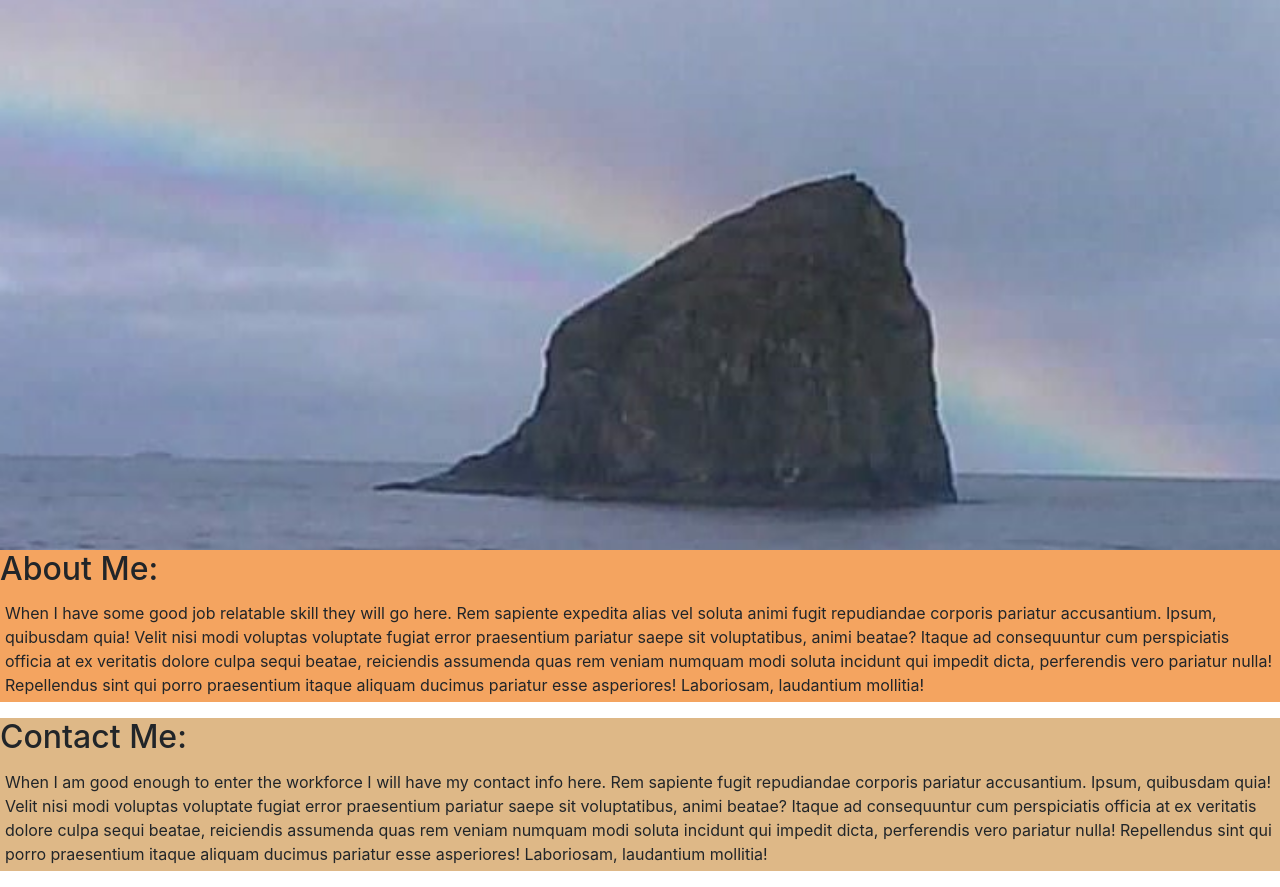
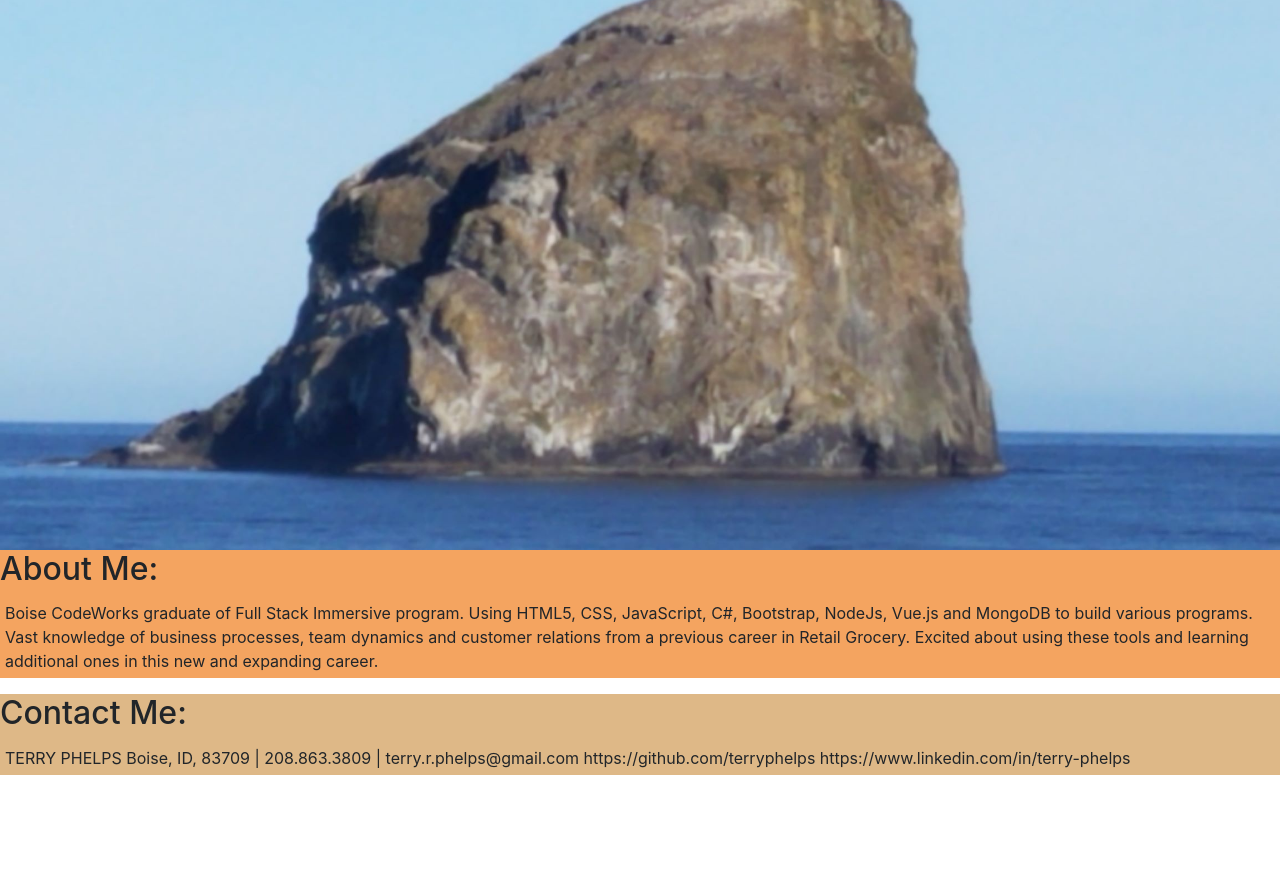
Before and after one commit to terryphelps/landing-page, a plain HTML site: page index.html in a window 1280 px wide. Shown: the part 250-1137 px from the top of the page. After the commit the page ends 1041 px from the top, so only its background shows below. Drawn offline with nearby package versions, Linux system fonts and the light colour scheme.

Commit message:
Refactored from Landing page

```diff
--- a/index.html
+++ b/index.html
@@ -7,23 +7,24 @@
   <meta http-equiv="X-UA-Compatible" content="ie=edge">
   <link rel="stylesheet" href="https://use.fontawesome.com/releases/v5.3.1/css/all.css"
     integrity="sha384-mzrmE5qonljUremFsqc01SB46JvROS7bZs3IO2EmfFsd15uHvIt+Y8vEf7N7fWAU" crossorigin="anonymous">
-  <link <link rel="stylesheet" href="https://stackpath.bootstrapcdn.com/bootstrap/4.2.1/css/bootstrap.min.css"
+  <link rel="stylesheet" href="https://stackpath.bootstrapcdn.com/bootstrap/4.2.1/css/bootstrap.min.css"
     integrity="sha384-GJzZqFGwb1QTTN6wy59ffF1BuGJpLSa9DkKMp0DgiMDm4iYMj70gZWKYbI706tWS" crossorigin="anonymous">
   <link rel="stylesheet" href="style.css">
-  <title>Landing Page</title>
+  <title>Terry's Page</title>
 </head>
 
 <body>
   <header id="landing">
     <div class="container-fluid">
-      <div class=" row">
-        <div style="padding-top:16px;" class="col-2">
+      <div class="row">
+        <div class="col-4" style="padding-top:16px;">
           <a href="#aboutJump" style="text-align:left; color: black;" class="left">About</a>
         </div>
-        <div class="col-8">
-          <h1 style="text-align:center; height:100vh; width:73vh;">Terry Phelps</h1>
+        <div class="col-4">
+          <h1 style="text-align:center;">Terry Phelps</h1>
+          <!-- <h1 style="text-align:center; height:100vh; width:73vh;">Terry Phelps</h1> -->
         </div>
-        <div style="padding-top:16px;" class="col-2">
+        <div class="col-4" style="padding-top:16px;">
           <a href="#contactJump" style="text-align:right; color: black;" class="right">Contact</a>
         </div>
       </div>
@@ -32,27 +33,20 @@
 
   <div id="aboutJump">
     <H2>About Me:</H2>
-    <p style="text-align:left; padding: 5px;">When I have some good job relatable skill they will go here. Rem sapiente
-      expedita alias
-      vel soluta animi
-      fugit repudiandae corporis pariatur accusantium. Ipsum, quibusdam quia! Velit nisi modi voluptas voluptate
-      fugiat error praesentium pariatur saepe sit voluptatibus, animi beatae? Itaque ad consequuntur cum
-      perspiciatis officia at ex veritatis dolore culpa sequi beatae, reiciendis assumenda quas rem veniam numquam
-      modi soluta incidunt qui impedit dicta, perferendis vero pariatur nulla! Repellendus sint qui porro
-      praesentium itaque aliquam ducimus pariatur esse asperiores! Laboriosam, laudantium mollitia!
+    <p style="text-align:left; padding: 5px;">Boise CodeWorks graduate of Full Stack Immersive program. Using HTML5,
+      CSS, JavaScript, C#, Bootstrap, NodeJs, Vue.js
+      and MongoDB to build various programs. Vast knowledge of business processes, team dynamics and customer relations
+      from a
+      previous career in Retail Grocery. Excited about using these tools and learning additional ones in this new and
+      expanding career.
     </p>
   </div>
   <div id="contactJump">
     <h2>Contact Me:</h2>
-    <p style="text-align:left; padding: 5px;">When I am good enough to enter the workforce I will have my contact info
-      here. Rem sapiente
-      fugit repudiandae corporis pariatur accusantium. Ipsum, quibusdam quia! Velit nisi modi voluptas voluptate
-      fugiat error praesentium pariatur saepe sit voluptatibus, animi beatae? Itaque ad consequuntur cum
-      perspiciatis officia at ex veritatis dolore culpa sequi beatae, reiciendis assumenda quas rem veniam numquam
-      modi soluta incidunt qui impedit dicta, perferendis vero pariatur nulla! Repellendus sint qui porro
-      praesentium itaque aliquam ducimus pariatur esse asperiores! Laboriosam, laudantium mollitia!
+    <p style="text-align:left; padding: 5px;">TERRY PHELPS Boise, ID, 83709 | 208.863.3809 | terry.r.phelps@gmail.com
+      https://github.com/terryphelps
+      https://www.linkedin.com/in/terry-phelps
     </p>
-  </div>
   </div>
 </body>
 
--- a/style.css
+++ b/style.css
@@ -8,10 +8,14 @@
 #landing {
   height: 100vh;
   width: 100vw;
-  background: url("images/GDR_RB.jpg");
+  background: url("images/GDR_4MP.jpg");
   background-color: white;
   background-size: cover;
   background-position: center;
+}
+.row {
+  width: 99vw;
+  height: 100vh;
 }
 
 #aboutJump {
@@ -37,6 +41,7 @@
   font-family: Arial, Helvetica, sans-serif;
   font-size: 16px;
   font-weight: bold;
+  float: right;
 }
 .a-1{
   font-size: 1px;
```
Also changed, not shown: images/GDR_4MP.jpg (added), 1 other file.
